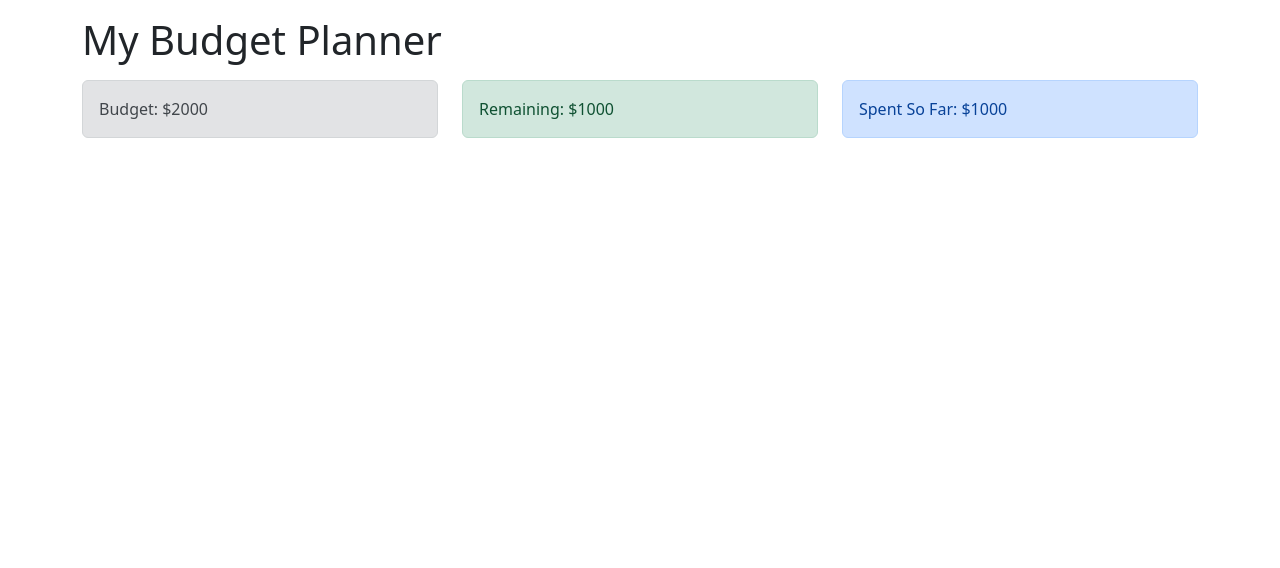
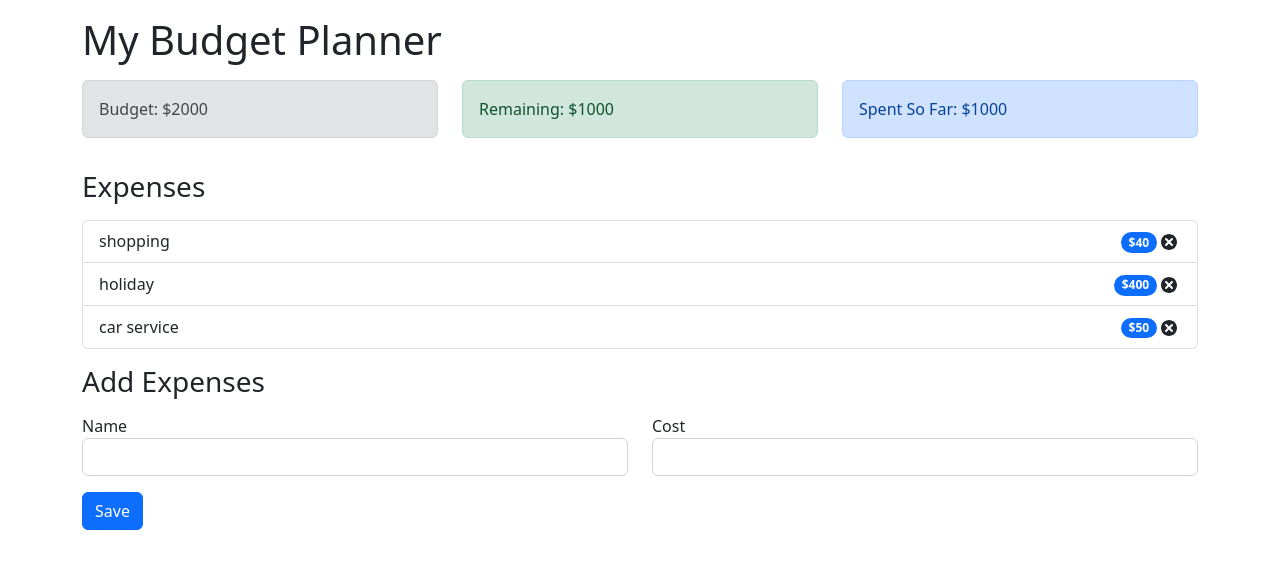
Before and after one commit to jonathanmani/Afford-It, a React (Create React App) app: page / in a window 1280 px wide. Shown: the top 568 px of the page. Built offline with nearby package versions, Linux system fonts and the light colour scheme.

Commit message:
created a ll components

```diff
--- a/src/App.js
+++ b/src/App.js
@@ -3,6 +3,8 @@
 import Budget from "./components/Budget";
 import ExpenseTotal from "./components/ExpenseTotal";
 import Remaining from "./components/Remaining";
+import ExpenseList from "./components/ExpenseList";
+import AddExpenseForm from "./components/AddExpenseForm";
 
 const App = () => {
   return (
@@ -19,6 +21,18 @@
           <ExpenseTotal />
         </div>
       </div>
+      <h3 className="mt-3">Expenses</h3>
+      <div className="row mt-3">
+        <div className="col-sm">
+          <ExpenseList />
+        </div>
+      </div>
+      <h3 className="mt-3">Add Expenses</h3>
+      <div className="row mt-3">
+        <div className="col-sm">
+          <AddExpenseForm />
+        </div>
+      </div>
     </div>
   );
 };
--- /dev/null
+++ b/src/components/AddExpenseForm.js
@@ -0,0 +1,37 @@
+import React from "react";
+
+const AddExpenseForm = () => {
+  return (
+    <form>
+      <div className="row">
+        <div className="col-sm">
+          <label for="name">Name</label>
+          <input
+            required="required"
+            type="text"
+            className="form-control"
+            id="name"
+          ></input>
+        </div>
+        <div className="col-sm">
+          <label for="cost">Cost</label>
+          <input
+            required="required"
+            type="text"
+            className="form-control"
+            id="cost"
+          ></input>
+        </div>
+      </div>
+      <div className="row">
+        <div className="col-sm">
+          <button type="submit" className="btn btn-primary mt-3">
+            Save
+          </button>
+        </div>
+      </div>
+    </form>
+  );
+};
+
+export default AddExpenseForm;
--- /dev/null
+++ b/src/components/ExpenseItem.js
@@ -0,0 +1,18 @@
+import React from "react";
+import { TiDelete } from "react-icons/ti";
+
+const ExpenseItem = (props) => {
+  return (
+    <li className="list-group-item d-flex justify-content-between align-items-center">
+      {props.name}
+      <div>
+        <span className="badge rounded-pill text-bg-primary mr-3">
+          ${props.cost}
+        </span>
+        <TiDelete size="1.5em"></TiDelete>
+      </div>
+    </li>
+  );
+};
+
+export default ExpenseItem;
--- /dev/null
+++ b/src/components/ExpenseList.js
@@ -0,0 +1,19 @@
+import React from "react";
+import ExpenseItem from "./ExpenseItem";
+
+const ExpenseList = () => {
+  const expenses = [
+    { id: 12, name: "shopping", cost: 40 },
+    { id: 13, name: "holiday", cost: 400 },
+    { id: 14, name: "car service", cost: 50 },
+  ];
+  return (
+    <ul className="list-group">
+      {expenses.map((expense) => (
+        <ExpenseItem id={expense.id} name={expense.name} cost={expense.cost} />
+      ))}
+    </ul>
+  );
+};
+
+export default ExpenseList;
```
Also changed, not shown: src/context/AppContext.js (added).
